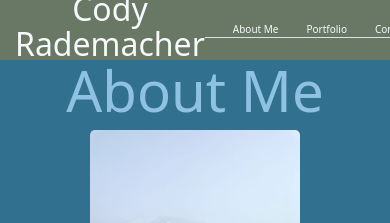
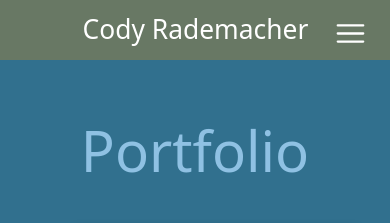
Before and after one commit to cprademacher/my-portfolio, a React (Vite) app: page / in a window 390 px wide. Shown: the top 223 px of the page. Built offline with nearby package versions, Linux system fonts and the light colour scheme.

Commit message:
Added mobile navbar

```diff
--- a/package.json
+++ b/package.json
@@ -14,7 +14,8 @@
     "bootstrap": "^5.2.3",
     "react": "^18.2.0",
     "react-dom": "^18.2.0",
-    "react-router-dom": "^6.10.0"
+    "react-router-dom": "^6.10.0",
+    "styled-components": "^6.1.8"
   },
   "devDependencies": {
     "@types/react": "^18.2.15",
--- a/src/App.css
+++ b/src/App.css
@@ -45,6 +45,14 @@
 
 .header-navbar a {
   color: var(--color-fifth);
+}
+
+.nav-items-mobile {
+  visibility: hidden;
+}
+
+.hamburger {
+  display: none;
 }
 
 .headshot {
@@ -218,7 +226,7 @@ ul {
   color: var(--color-fifth);
 }
 
-@media screen and (max-width: 900px) {
+@media screen and (max-width: 940px) {
   .navbar-header {
     font-size: 10px;
   }
@@ -226,6 +234,36 @@ ul {
   .nav-tabs {
     width: 300px;
     font-size: 10px;
+  }
+
+  .navbar-header {
+    width: 100%;
+    text-align: center;
+  }
+
+  .navbar-nav-items {
+    display: none;
+  }
+
+  .nav-items-mobile {
+    visibility: visible;
+    list-style-type: none;
+    margin: 0;
+    padding: 0;
+    width: 200px;
+    background-color: #f1f1f1;
+  }
+
+  .mobile-nav-item a {
+    display: block;
+    color: #000;
+    padding: 8px 16px;
+    text-decoration: none;
+  }
+
+  .mobile-nav-item a:hover {
+    background-color: #555;
+    color: white;
   }
 }
 
--- a/src/App.jsx
+++ b/src/App.jsx
@@ -8,7 +8,7 @@ function App() {
     <div className="everything">
       <Header />
       <div className="main">
-      <Outlet />
+        <Outlet />
       </div>
       <Footer />
     </div>
--- /dev/null
+++ b/src/components/Bars.jsx
@@ -0,0 +1,18 @@
+export default function BarsIcon({ className = "w-6 h-6" }) {
+  return (
+    <svg
+      xmlns="http://www.w3.org/2000/svg"
+      fill="none"
+      viewBox="0 0 24 24"
+      strokeWidth={1.5}
+      stroke="currentColor"
+      className={className}
+    >
+      <path
+        strokeLinecap="round"
+        strokeLinejoin="round"
+        d="M3.75 6.75h16.5M3.75 12h16.5m-16.5 5.25h16.5"
+      />
+    </svg>
+  );
+}
--- /dev/null
+++ b/src/components/Center.jsx
@@ -0,0 +1,12 @@
+import styled from "styled-components";
+
+const StyledDiv = styled.div`
+  max-width: 1300px;
+  margin: 0 auto;
+  padding: 0 20px;
+`;
+
+// eslint-disable-next-line react/prop-types
+export default function Center({ children }) {
+  return <StyledDiv>{children}</StyledDiv>;
+}
--- a/src/components/Header.jsx
+++ b/src/components/Header.jsx
@@ -1,17 +1,99 @@
-import Navigation from "./Navigation";
 import { Link } from "react-router-dom";
+import styled from "styled-components";
+import Center from "./Center";
+import { useState } from "react";
+import BarsIcon from "./Bars";
+
+const StyledHeader = styled.header`
+  background-color: #687864;
+  max-height: 60px;
+`;
+const Logo = styled(Link)`
+  color: #fff;
+  text-decoration: none;
+  font-size: 2em;
+  position: relative;
+  top: -15px;
+  z-index: 3;
+  @media screen and (max-width: 800px) {
+    display: flex;
+    font-size: 1.5em;
+    flex-direction: row;
+    justify-content: center;
+    width: 100%;
+    top: -10px;
+    right: -40px;
+  }
+`;
+
+const Wrapper = styled.div`
+  display: flex;
+  justify-content: space-between;
+  padding: 20px 0;
+`;
+
+const StyledNav = styled.nav`
+  ${(props) => (props.mobileNavActive ? "display: block;" : "display: none;")}
+  gap: 15px;
+  position: fixed;
+  top: 0;
+  bottom: 0;
+  left: 0;
+  right: 0;
+  padding: 70px 20px 20px;
+  background-color: #687864;
+  @media screen and (min-width: 800px) {
+    display: flex;
+    position: static;
+    padding: 0;
+    background-color: transparent;
+  }
+`;
+
+const NavLink = styled(Link)`
+  display: block;
+  color: #f7f9fb;
+  text-decoration: none;
+  padding: 5px 0;
+  @media screen and (min-width: 800px) {
+    padding: 0;
+  }
+`;
+
+const NavButton = styled.button`
+  background-color: transparent;
+  width: 90px;
+  height: 90px;
+  border: 0;
+  color: white;
+  cursor: pointer;
+  position: relative;
+  top: -32px;
+  right: -20px;
+  z-index: 4;
+  @media screen and (min-width: 800px) {
+    display: none;
+  }
+`;
 
 export default function Header() {
+  const [mobileNavActive, setMobileNavActive] = useState(false);
   return (
-    <nav className="header-navbar">
-      <div className="navbar-header">
-        <h1>
-          <Link to="/about-me">Cody Rademacher</Link>
-        </h1>
-      </div>
-      <div className="navbar-nav-items">
-        <Navigation />
-      </div>
-    </nav>
+    <StyledHeader>
+      <Center>
+        <Wrapper>
+          <Logo href={"/portfolio"}>Cody Rademacher</Logo>
+          <StyledNav mobileNavActive={mobileNavActive}>
+            <NavLink to={"/portfolio"}>Portfolio</NavLink>
+            <NavLink to={"/about-me"}>About Me</NavLink>
+            <NavLink to={"/contact"}>Contact</NavLink>
+            <NavLink to={"/resume"}>Resume</NavLink>
+          </StyledNav>
+          <NavButton onClick={() => setMobileNavActive((prev) => !prev)}>
+            <BarsIcon />
+          </NavButton>
+        </Wrapper>
+      </Center>
+    </StyledHeader>
   );
 }
--- a/src/components/Navigation.jsx
+++ b/src/components/Navigation.jsx
@@ -29,6 +29,18 @@ export default function Navigation() {
     <>
       <ul className="nav nav-tabs">
         <li
+          onClick={(e) => handlePageChange("portfolio", e)}
+          className="navigation-item"
+        >
+          <Link
+            to="/portfolio"
+            className={activeItem === "portfolio" ? "chosen" : ""}
+          >
+            Portfolio
+          </Link>
+        </li>
+
+        <li
           onClick={(e) => handlePageChange("about-me", e)}
           className="navigation-item"
         >
@@ -37,18 +49,6 @@ export default function Navigation() {
             className={activeItem === "about-me" ? "chosen" : ""}
           >
             About Me
-          </Link>
-        </li>
-
-        <li
-          onClick={(e) => handlePageChange("portfolio", e)}
-          className="navigation-item"
-        >
-          <Link
-            to="/portfolio"
-            className={activeItem === "portfolio" ? "chosen" : ""}
-          >
-            Portfolio
           </Link>
         </li>
 
```
Also changed, not shown: src/main.jsx (+19 -19 lines), 1 other file (tests, documents, lock files or other folders).
